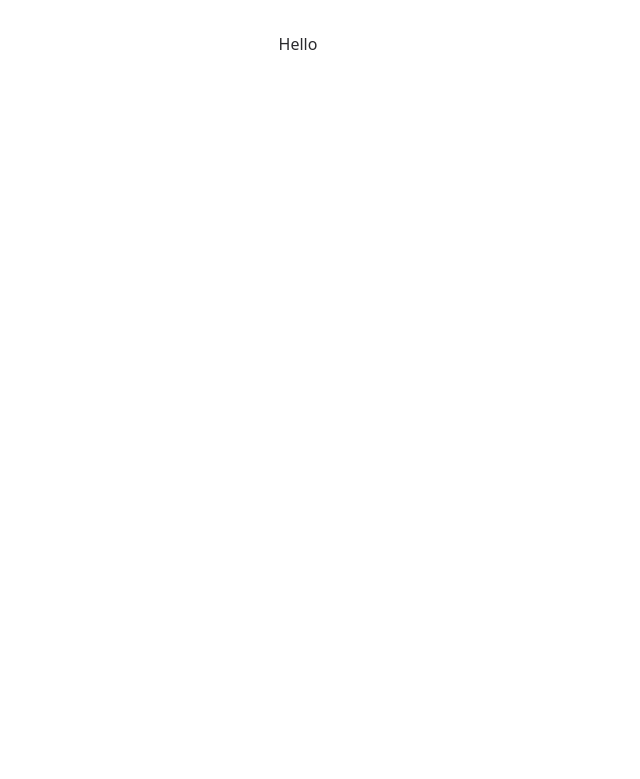
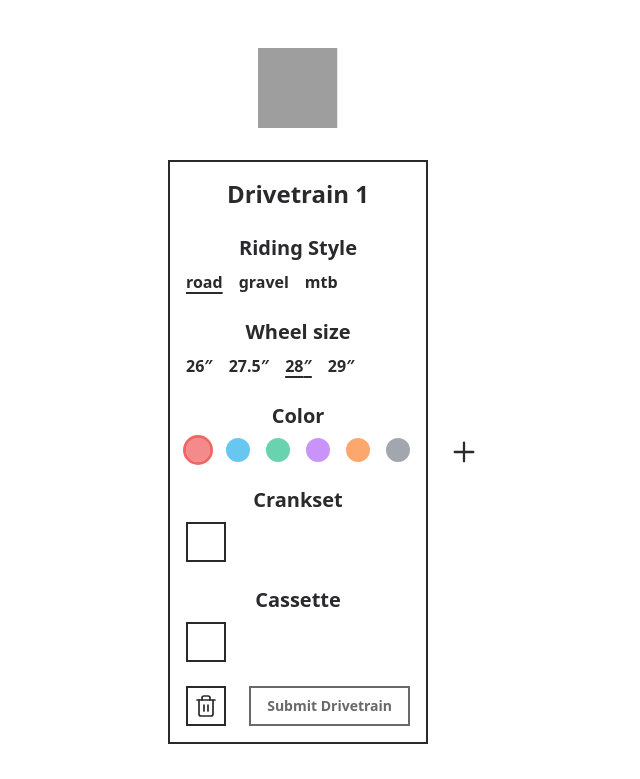
Before and after one commit to dmrtnv/gear-ratios, a React (Vite) app: page / in a window 1280 px wide. Shown: the top 779 px of the page, without its empty margins (342-982 px from the left). Built offline with nearby package versions, Linux system fonts and the light colour scheme; grey boxes are pictures that could not be loaded.

Commit message:
Added App.js

```diff
--- a/src/App.tsx
+++ b/src/App.tsx
@@ -1,7 +1,54 @@
+import { useEffect } from 'react';
 import './App.css';
+import { useAppDispatch, useAppSelector } from './hooks/redux';
+import { drivetrainSlice } from './store/features/drivetrain/drivetrainSlice';
+import Header from './components/Header';
+import DrivetrainInput from './components/DrivetrainInput';
+import { Button } from './components/ui/button';
+import { Plus } from 'lucide-react';
+import Chart from './components/Chart';
 
 function App() {
-  return <h1>Hello</h1>;
+  const drivetrains = useAppSelector((state) => state.drivetrain);
+  const { addNew, set } = drivetrainSlice.actions;
+  const dispatch = useAppDispatch();
+
+  useEffect(() => {
+    console.log('drivetrains', drivetrains);
+
+    if (!drivetrains.length) {
+      dispatch(
+        set([
+          {
+            cassette: [],
+            crankset: [],
+          },
+        ]),
+      );
+    }
+  }, [drivetrains, dispatch, set]);
+
+  return (
+    <div className='flex flex-col items-center gap-8'>
+      <Header />
+
+      <div className='flex items-center justify-center gap-2'>
+        {drivetrains.length < 5 && <div className='h-14 w-14 shrink'></div>}
+        <div className='flex flex-wrap gap-2'>
+          {drivetrains.map((drivetrain) => (
+            <DrivetrainInput key={drivetrain.id} drivetrain={drivetrain} />
+          ))}
+        </div>
+        {drivetrains.length < 5 && (
+          <Button size={'icon-lg'} variant={'ghost'} onClick={() => dispatch(addNew())}>
+            <Plus strokeWidth={1.7} size={32} />
+          </Button>
+        )}
+      </div>
+
+      <Chart drivetrains={drivetrains.filter((d) => d.cassette.length && d.crankset.length)} />
+    </div>
+  );
 }
 
 export default App;
```
